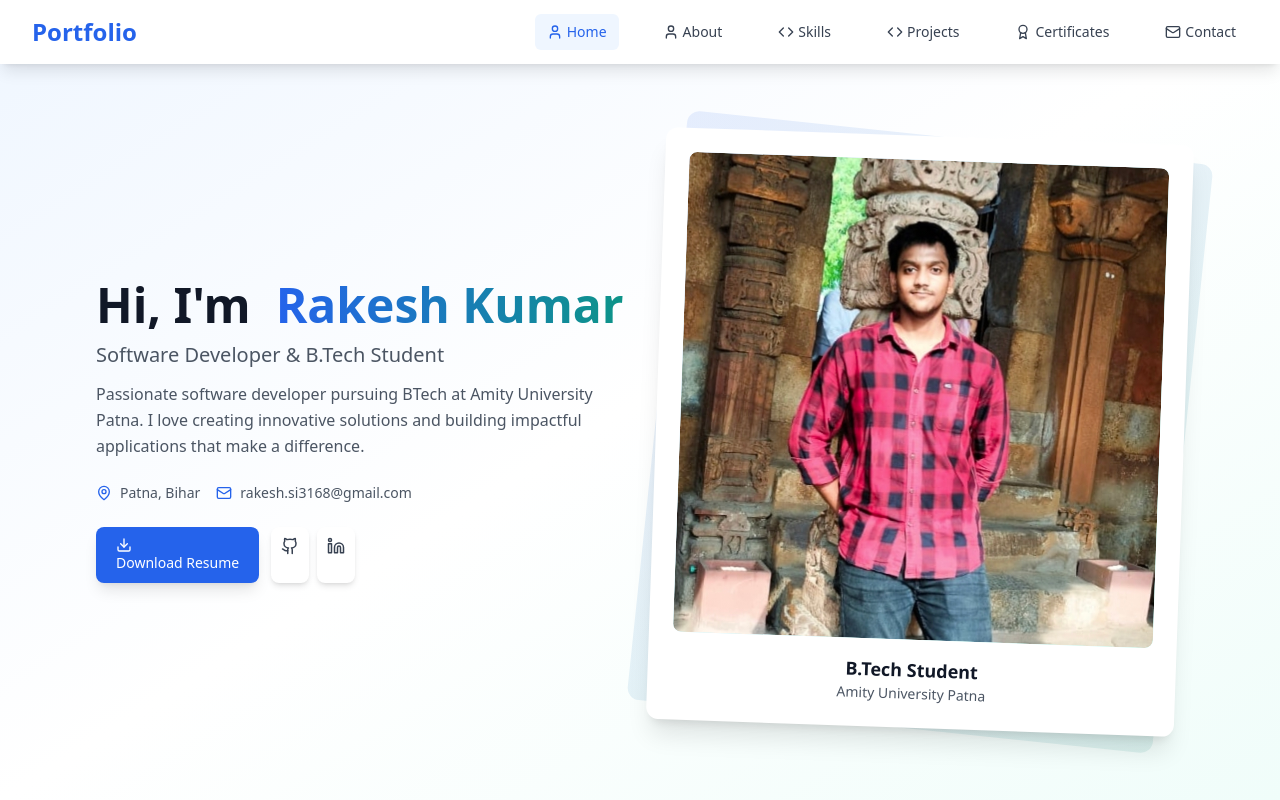
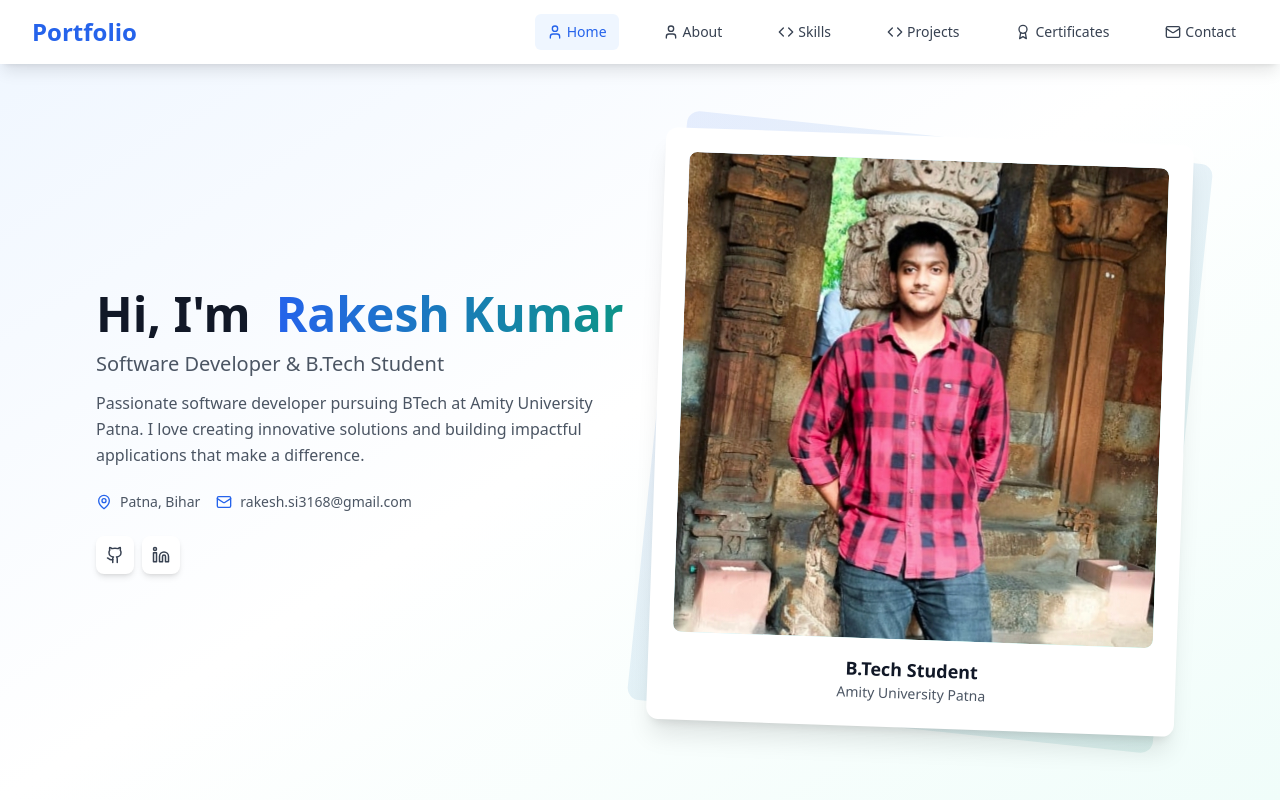
Before and after one commit to Rakesh-Kumar-1/Portfolio, a React (Vite) app: page / in a window 1280 px wide. Shown: the top 800 px of the page. Built offline with nearby package versions, Linux system fonts and the light colour scheme.

Commit message:
Change download resume link

```diff
--- a/src/components/Hero.tsx
+++ b/src/components/Hero.tsx
@@ -36,12 +36,12 @@ const Hero = () => {
             </div>
 
             <div className="flex flex-wrap gap-3">
-              <button className="flex items-center space-x-2 bg-blue-600 text-white px-5 py-2.5 rounded-lg hover:bg-blue-700 transition-all duration-200 transform hover:scale-105 shadow-lg text-sm">
+              {/* <button className="flex items-center space-x-2 bg-blue-600 text-white px-5 py-2.5 rounded-lg hover:bg-blue-700 transition-all duration-200 transform hover:scale-105 shadow-lg text-sm">
                 <a href='/images/RAKESH_KUMAR_RESUME.pdf'>
                   <Download size={16} />
                   <span>Download Resume</span>
                 </a>
-              </button>
+              </button> */}
 
               <div className="flex space-x-2">
                 <a
```
